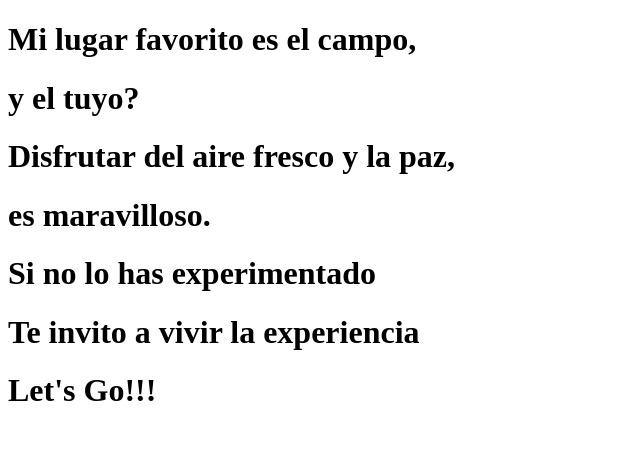
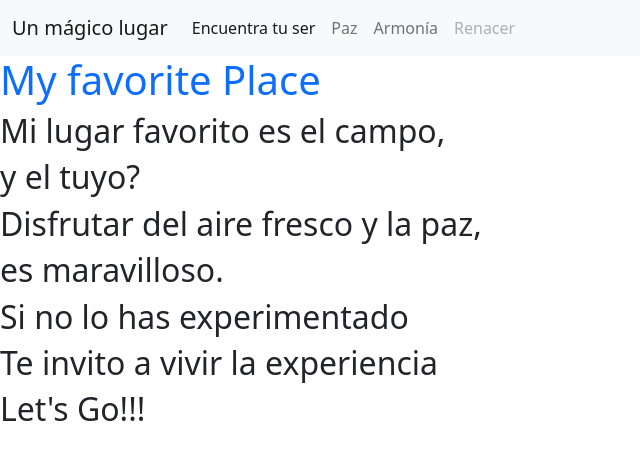
Before and after one commit to Cayigreat/page-1-web, a plain HTML site: page index.html in a window 1280 px wide. Shown: the whole page, without its empty margins (0-640 px from the left). Drawn offline with nearby package versions, Linux system fonts and the light colour scheme.

Commit message:
version 0.1

```diff
--- a/index.html
+++ b/index.html
@@ -5,14 +5,40 @@
     <meta http-equiv="X-UA-Compatible" content="IE=edge">
     <meta name="viewport" content="width=device-width, initial-scale=1.0">
     <title>My Favorite Place</title>
+    <link href="https://cdn.jsdelivr.net/npm/bootstrap@5.2.0/dist/css/bootstrap.min.css" rel="stylesheet" integrity="sha384-gH2yIJqKdNHPEq0n4Mqa/HGKIhSkIHeL5AyhkYV8i59U5AR6csBvApHHNl/vI1Bx" crossorigin="anonymous">
 </head>
 <body>
- <h1> Mi lugar favorito es el campo,</h1>
- <h1>y el tuyo?</h1>
- <h1>Disfrutar del aire fresco y la paz,</h1>
- <h1>es maravilloso.</h1>
- <h1>Si no lo has experimentado</h1>
- <h1>Te invito a vivir la experiencia</h1>
- <h1>Let's Go!!!</h1>
+       <nav class="navbar navbar-expand-lg bg-light">
+    <div class="container-fluid">
+      <a class="navbar-brand" href="#">Un mágico lugar</a>
+      <button class="navbar-toggler" type="button" data-bs-toggle="collapse" data-bs-target="#navbarNav" aria-controls="navbarNav" aria-expanded="false" aria-label="Toggle navigation">
+        <span class="navbar-toggler-icon"></span>
+      </button>
+      <div class="collapse navbar-collapse" id="navbarNav">
+        <ul class="navbar-nav">
+          <li class="nav-item">
+            <a class="nav-link active" aria-current="page" href="#">Encuentra tu ser</a>
+          </li>
+          <li class="nav-item">
+            <a class="nav-link" href="#">Paz </a>
+          </li>
+          <li class="nav-item">
+            <a class="nav-link" href="#">Armonía</a>
+          </li>
+          <li class="nav-item">
+            <a class="nav-link disabled">Renacer</a>
+          </li>
+        </ul>
+      </div>
+    </div>
+  </nav>
+    <h1 class="text-primary" >My favorite Place</h1>
+ <h2> Mi lugar favorito es el campo,</h2>
+ <h2>y el tuyo?</h2>
+ <h2>Disfrutar del aire fresco y la paz,</h2>
+ <h2>es maravilloso.</h2>
+ <h2>Si no lo has experimentado</h2>
+ <h2>Te invito a vivir la experiencia</h2>
+ <h2>Let's Go!!!</h2>
 </body>
 </html>
```
Also changed, not shown: 1 other file.
